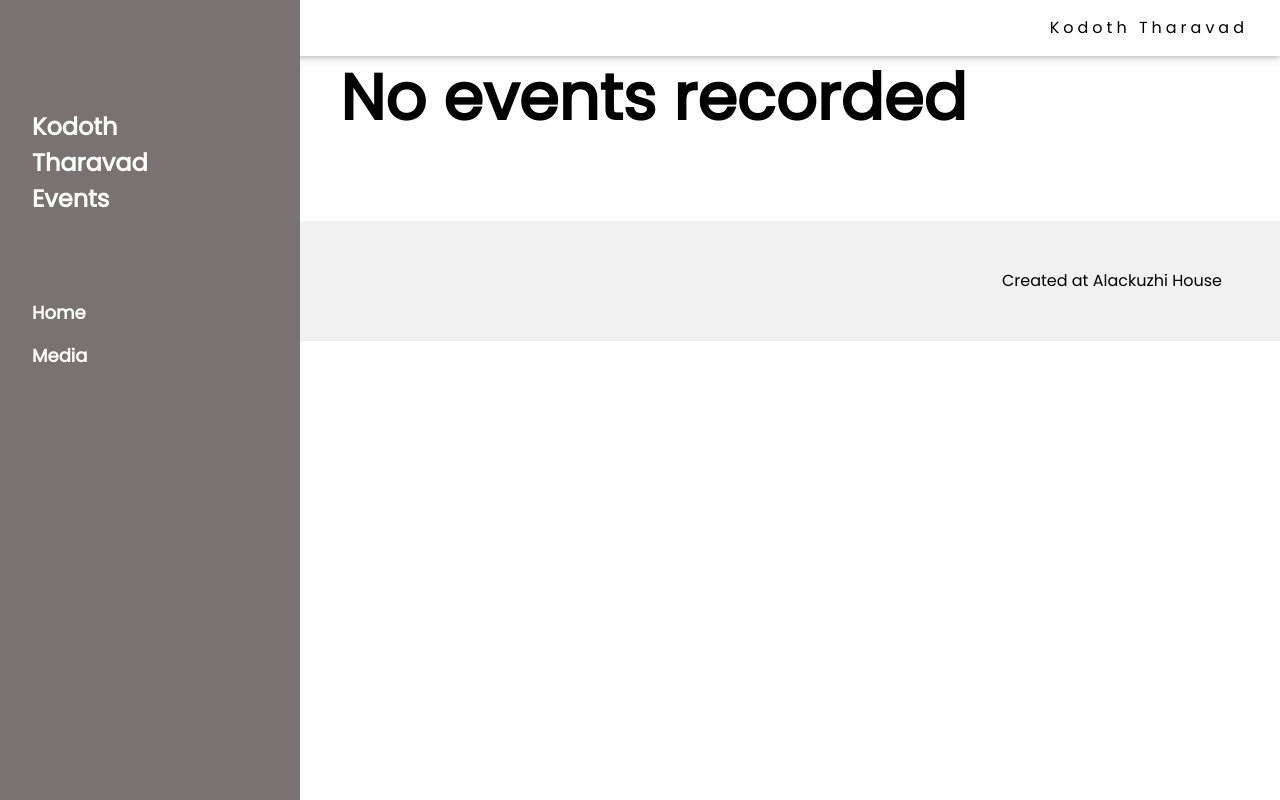
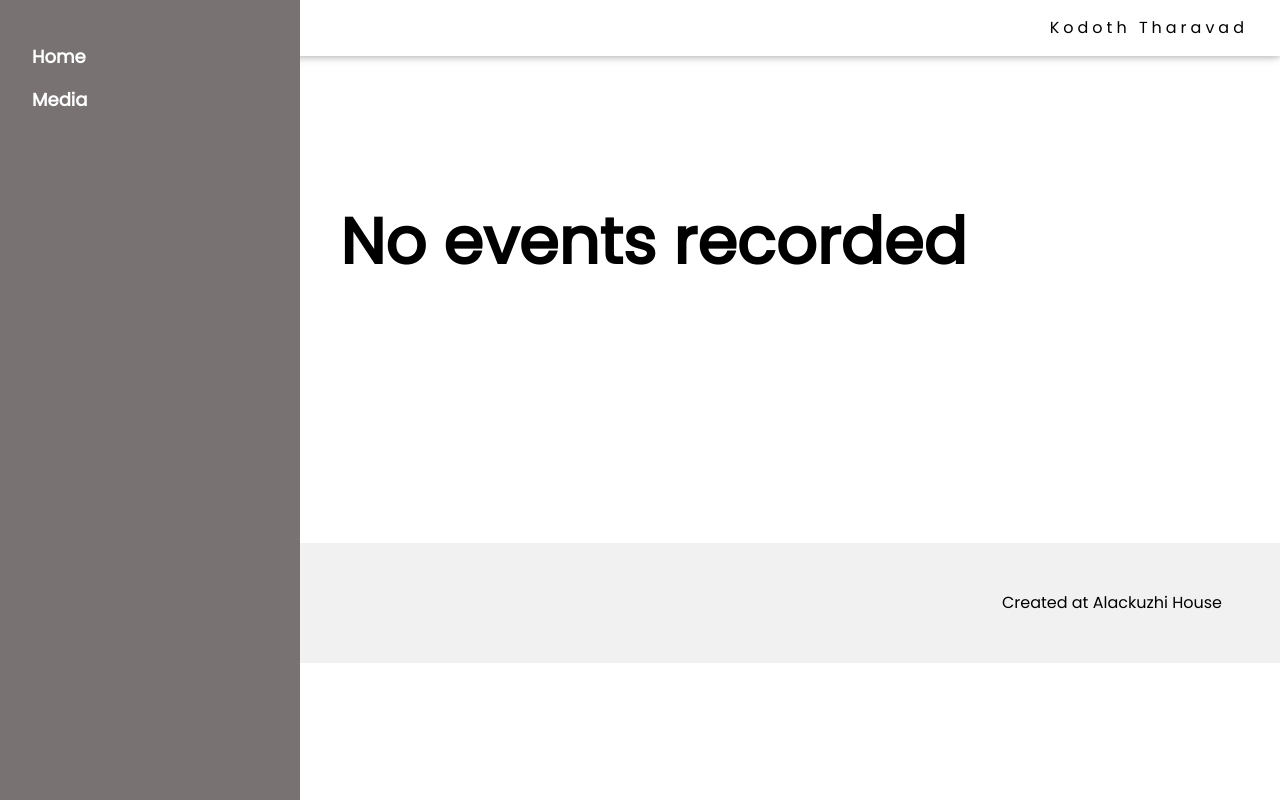
Before and after one commit to kodoththaravad/kodoththaravad, a website: page inner/programsHeld.html in a window 1280 px wide. Drawn offline with Linux system fonts and the light colour scheme.

Commit message:
top padding fix

```diff
--- a/inner/programsHeld.html
+++ b/inner/programsHeld.html
@@ -22,7 +22,7 @@ body {font-size:16px;}
   <div class="stsn-top">
     <div class="stsn-bar stsn-white stsn-wide stsn-padding stsn-card">
       <div class="stsn-right stsn-hide-small">
-        <a href="#top" class="stsn-bar-item stsn-button">Kodoth Tharavad</a>
+        <a href="../index.html" class="stsn-bar-item stsn-button">Kodoth Tharavad</a>
       </div>
     </div>
   </div>
@@ -32,7 +32,8 @@ body {font-size:16px;}
 <nav class="stsn-sidebar stsn-red stsn-collapse stsn-top stsn-large stsn-padding" style="z-index:3;width:300px;font-weight:bold;" id="mySidebar"><br>
   <a href="javascript:void(0)" onclick="stsn_close()" class="stsn-button stsn-hide-large stsn-display-topleft" style="width:100%;font-size:22px">Close Menu</a>
   <div class="stsn-container">
-    <h3 class="stsn-padding-64"><b>Kodoth<br>Tharavad<br>Events</b></h3>
+  <!--  <h3 class="stsn-padding-64"><b>Kodoth<br>Tharavad<br>Events</b></h3>
+  -->
   </div>
   <div class="stsn-bar-block">
     <a href="../index.html" onclick="stsn_close()" class="stsn-bar-item stsn-button stsn-hover-white">Home</a>
@@ -46,11 +47,17 @@ body {font-size:16px;}
 </header>
 
 <div class="stsn-overlay stsn-hide-large" onclick="stsn_close()" style="cursor:pointer" title="close side menu" id="top"></div>
+<br><br><br><br><br><br>
+<div class="stsn-main" style="margin-left:340px;margin-right:40px;margin-top: 50px">
+  <h2 class="stsn-jumbo"><b>No events recorded</b></h2>
 
-<div class="stsn-main" style="margin-left:340px;margin-right:40px;margin-top: 50px">
-  <h1 class="stsn-jumbo"><b>No events recorded</b></h1>
+</div>
 
-</div>   <!--end all content abov this line................................................-->
-<div class="stsn-light-grey stsn-container stsn-padding-32" style="margin-top:75px;padding-right:58px"><p class="stsn-right">Created at Alackuzhi House</p></div>
+
+<footer><!--end all content abov this line................................................-->
+<br><br><br><br><br><br><br>
+  <div class="stsn-light-grey stsn-container stsn-padding-32" style="margin-top:75px;padding-right:58px">
+  <p class="stsn-right">Created at Alackuzhi House</p></div>
+</footer>
 </body>
 </html>
```
Also changed, not shown: historyData/history.html (+7 -0 lines), index.html (+1 -3 lines), inner/media.html (+8 -1 lines).
